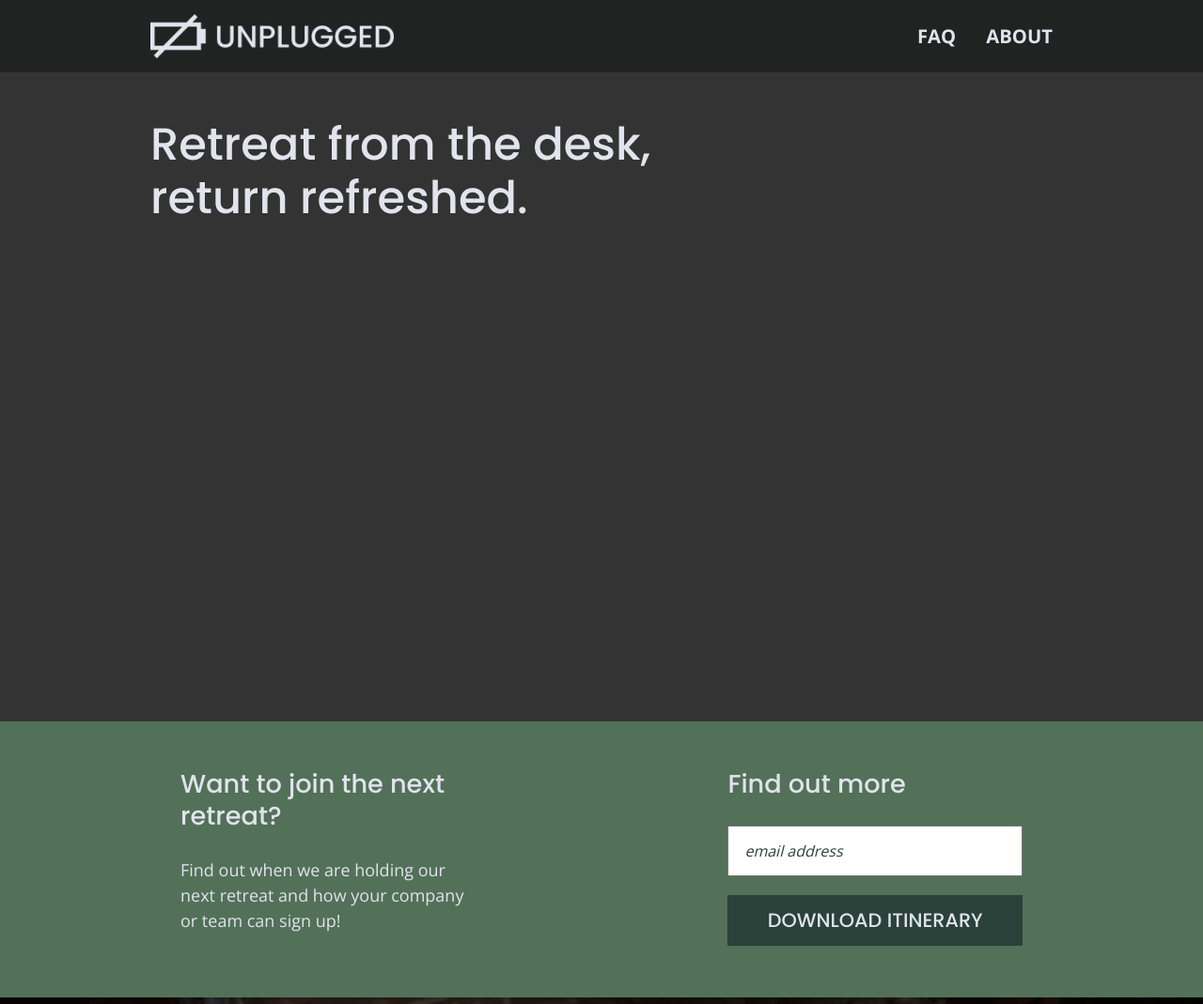
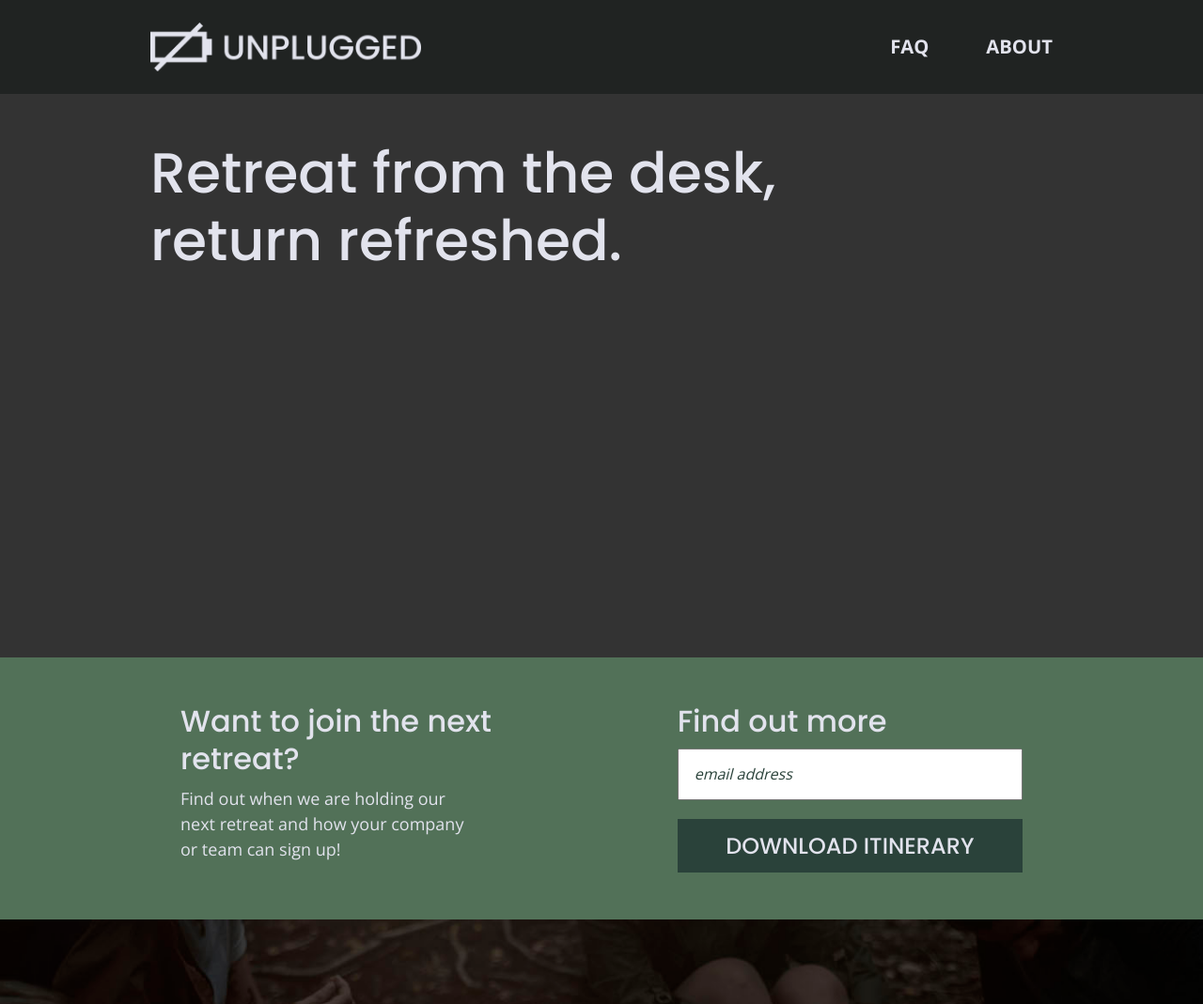
Before and after one commit to KGavinchuk/unplugged-retreat, a website built with Parcel: page index.html in a window 1280 px wide. Shown: the top 1069 px of the page at 94% size. Built offline with nearby package versions, Linux system fonts and the light colour scheme; files whose address does not match are found by name.

Commit message:
Final tweaking of CSS

```diff
--- a/css/main.css
+++ b/css/main.css
@@ -184,21 +184,21 @@ header .content-wrapper {
 }
 
 header figure {
-  width: 60%;
+  width: 70%;
   display: flex;
   align-items: center;
   justify-content: center;
 }
 
 header .header-divider {
+  width: 100%;
+  height: 1px;
   margin: 0.625em 0 1em 0;
   background: #3a3a3a;
-  height: 1px;
-  width: 100%;
 }
 
 header nav {
-  width: 60%;
+  width: 65%;
   font-size: 1.125em;
   font-weight: bold;
   text-transform: uppercase;
@@ -277,15 +277,14 @@ footer .copyright {
 
 .hero-area {
   background: url('../img/jake-melara-30679-unsplash.png') no-repeat #333;
-  background-size: cover;
-  background-position: center;
+  background-position: top;
   display: flex;
   justify-content: center;
   flex-flow: row wrap;
 }
 
 .hero-area h1 {
-  margin-bottom: 10em;
+  margin: 0 0 7.6em 0;
 }
 
 /* Aside */
@@ -316,12 +315,12 @@ input[type=text] {
 
 input[type=button] {
   width: 100%;
-  padding: 20px 0;
+  padding: 1em 0;
   margin-top: 20px;
   background-color: #2a423a;
   font-family: 'Poppins', Helvetica, Arial, sans-serif;
   font-weight: 500;
-  font-size: 1.125em;
+  font-size: 1.2em;
   color: #e2e3ed;
   border: none;
   text-align: center;
@@ -673,6 +672,11 @@ input[type=button] {
   Tablet - Home Page
   =========================================================================== */
   /* Tablet - Hero Area */
+  .hero-area {
+    background-size: cover;
+    background-position: center;
+  }
+
   .hero-area .content-wrapper {
     margin: 5em 0;
   }
@@ -696,14 +700,22 @@ input[type=button] {
     flex-flow: row wrap;
   }
 
-  aside .content-wrapper .form-description,
-  aside .content-wrapper .form {
+  aside .content-wrapper .form-description {
     width: 40%;
     margin: 0;
   }
 
+  aside .content-wrapper .form {
+    width: 48%;
+    margin: 0;
+  }
+
+  input[type=text] {
+    padding: 0.625em;
+  }
+
   input[type=button] {
-    padding: 15px 0;
+    padding: 0.625em 0;
   }
 
   /* Tablet - Features */
@@ -836,8 +848,7 @@ input[type=button] {
      ======================================================================== */
 
   h1 {
-    width: 65%;
-    font-size: 3.75em;
+    width: 75%;
   }
 
   h2 {
@@ -865,15 +876,15 @@ input[type=button] {
   /* Desktop - Header */
 
   header {
-    padding: 0.9375em 0;
+    padding: 1.5em 0;
   }
 
   header figure {
-    width: 27%;
+    width: 30%;
   }
 
   header nav {
-    width: 15%;
+    width: 18%;
     justify-content: space-between;
   }
 
@@ -893,11 +904,15 @@ input[type=button] {
   }
 
   footer .contact {
-    width: 30%;
+    width: 31%;
   }
 
   footer .social {
-    width: 30%;
+    width: 31%;
+  }
+
+  footer .social-icons p {
+    font-size: 0.7em;
   }
 
   /* ===========================================================================
@@ -910,7 +925,8 @@ input[type=button] {
   }
 
   .hero-area h1 {
-    margin-bottom: 10em;
+    margin-bottom: 6em;
+    font-size: 3.75em;
     line-height: 1.2em;
   }
 
@@ -921,23 +937,33 @@ input[type=button] {
   }
 
   aside h3 {
-    font-size: 1.7em;
+    margin: 1em 0 0.3em 0;
+    font-size: 2em;
   }
 
-  aside .content-wrapper .form-description{
-    width: 35%
+  aside .content-wrapper .form-description {
+    width: 40%
+  }
+
+  aside .content-wrapper .form-description p {
+    width: 85%;
+    margin: 0;
   }
 
   aside .content-wrapper .form {
-    width: 35%;
+    width: 41%;
   }
 
   aside .content-wrapper .form-description p {
     font-size: 1.125em;
   }
 
+  input[type=text] {
+    padding: 1em;
+  }
+
   input[type=button] {
-    font-size: 1.3em;
+    font-size: 1.5em;
   }
 
   /* Desktop - Features */
--- a/index.html
+++ b/index.html
@@ -186,7 +186,7 @@
                     <div class="social-icons">
                         <!-- Social media links -->
                         <p>
-                          <a href=""><i class="fab fa-facebook"></i></a>
+                          <a href=""><i class="fab fa-facebook-f"></i></a>
                         </p>
                         <p>
                           <a href=""><i class="fab fa-twitter"></i></a>
```
Also changed, not shown: about/index.html (+1 -1 lines), faq/index.html (+1 -1 lines).
